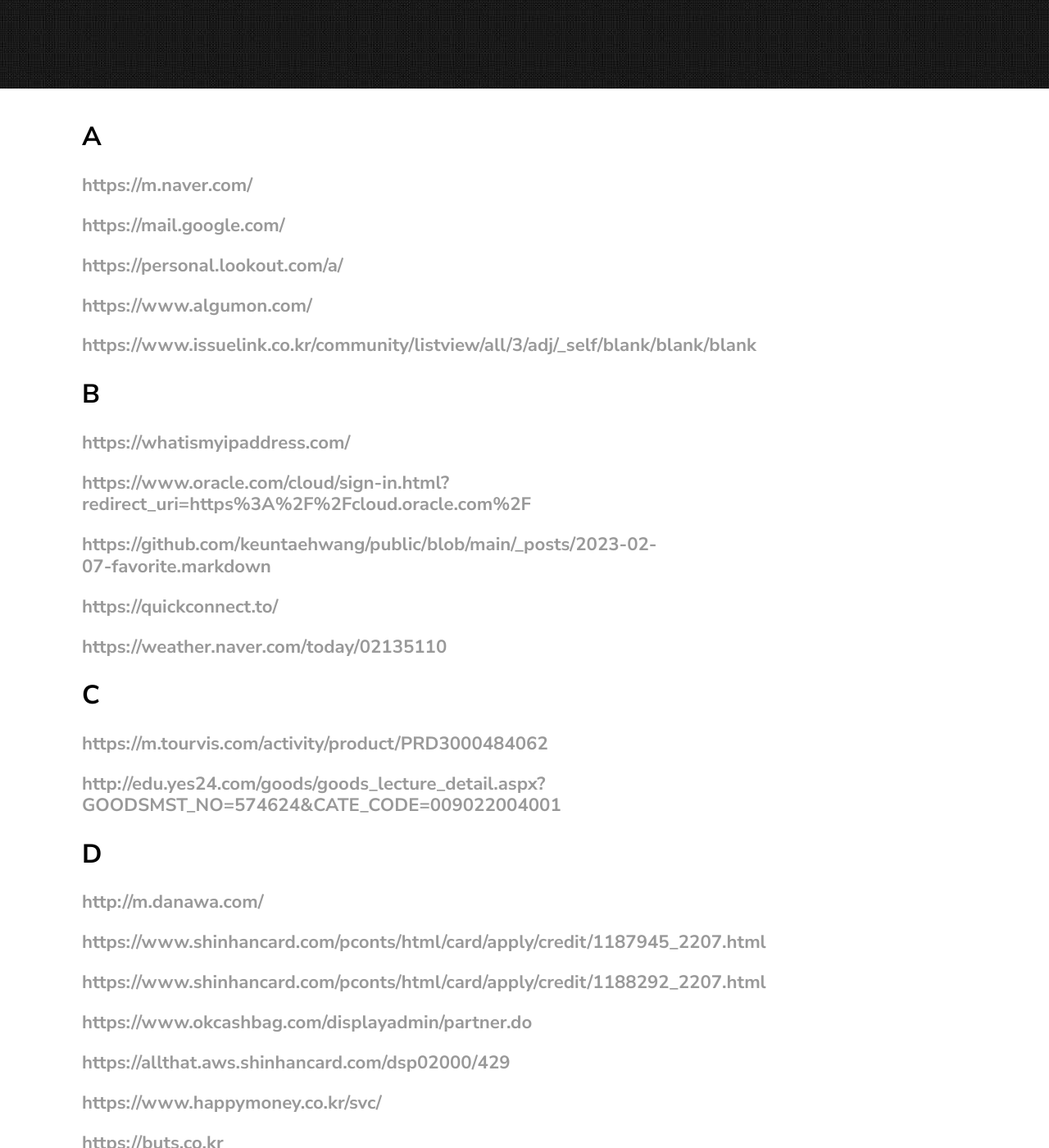
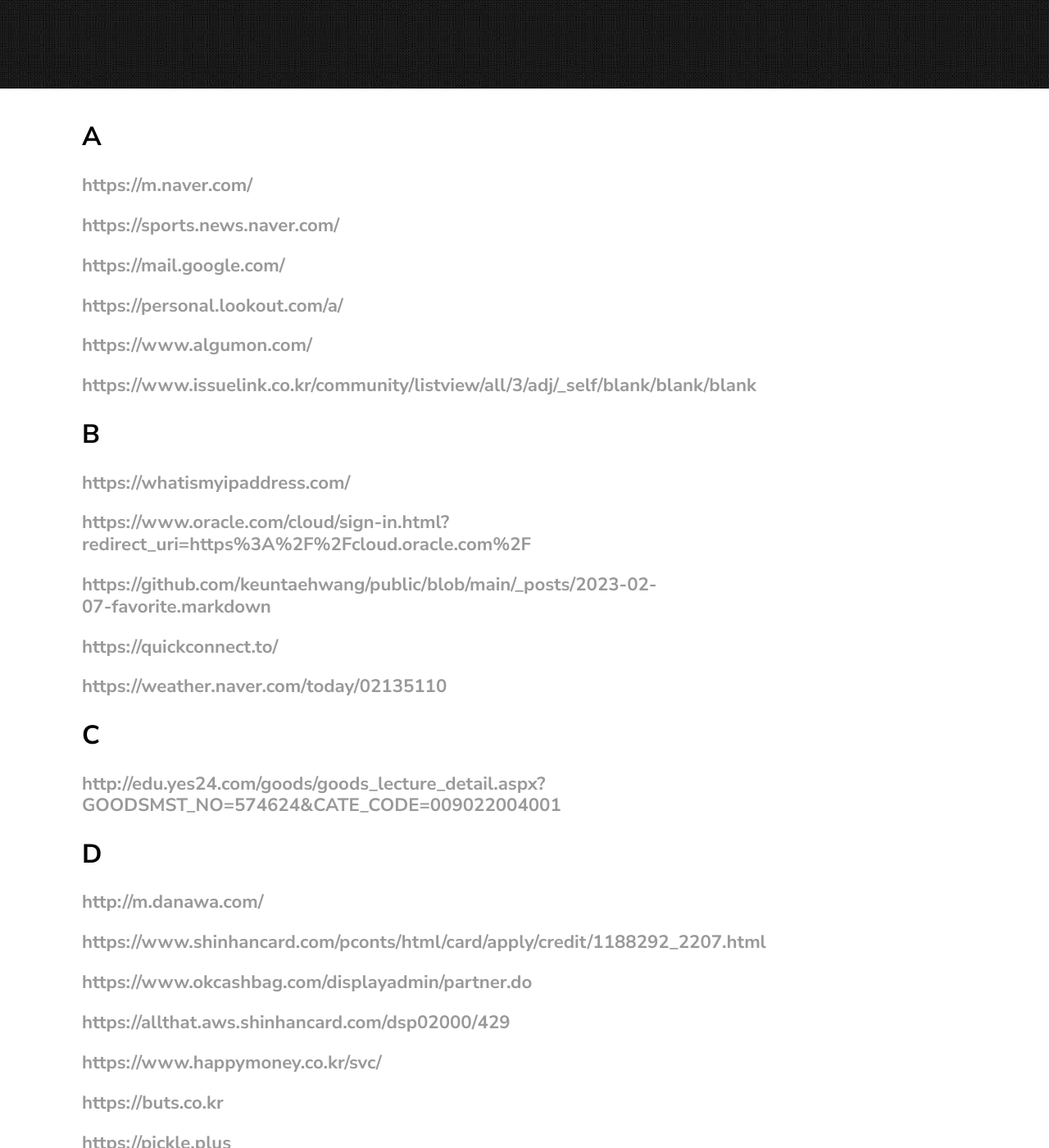
Before and after one commit to keuntaehwang/public, a Jekyll site: the page built from _posts/2023-02-07-favorite.markdown, in a window 1280 px wide and 1400 px high, scrolled down 363 px. Shown: the whole window at 82% size. Built offline with Jekyll 4.4.1, drawn with Linux system fonts in a browser that asks for light colours.

Commit message:
Update 2023-02-07-favorite.markdown

```diff
--- a/_posts/2023-02-07-favorite.markdown
+++ b/_posts/2023-02-07-favorite.markdown
@@ -7,6 +7,7 @@ categories: NONE
 ---
 ## A
 ### <https://m.naver.com/>
+### <https://sports.news.naver.com/>
 ### <https://mail.google.com/>
 ### <https://personal.lookout.com/a/>
 ### <https://www.algumon.com/>
@@ -20,12 +21,10 @@ categories: NONE
 ### <https://weather.naver.com/today/02135110>
 
 ## C
-### <https://m.tourvis.com/activity/product/PRD3000484062>
 ### <http://edu.yes24.com/goods/goods_lecture_detail.aspx?GOODSMST_NO=574624&CATE_CODE=009022004001>
 
 ## D
 ### <http://m.danawa.com/>
-### <https://www.shinhancard.com/pconts/html/card/apply/credit/1187945_2207.html>
 ### <https://www.shinhancard.com/pconts/html/card/apply/credit/1188292_2207.html>
 ### <https://www.okcashbag.com/displayadmin/partner.do>
 ### <https://allthat.aws.shinhancard.com/dsp02000/429>
```
Also changed, not shown: other parts of _posts/2023-02-07-favorite.markdown (+0 -1 lines).
